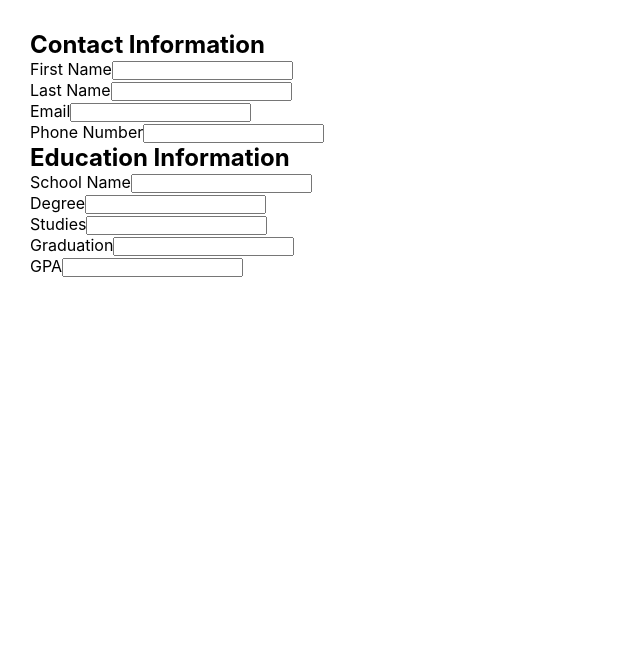
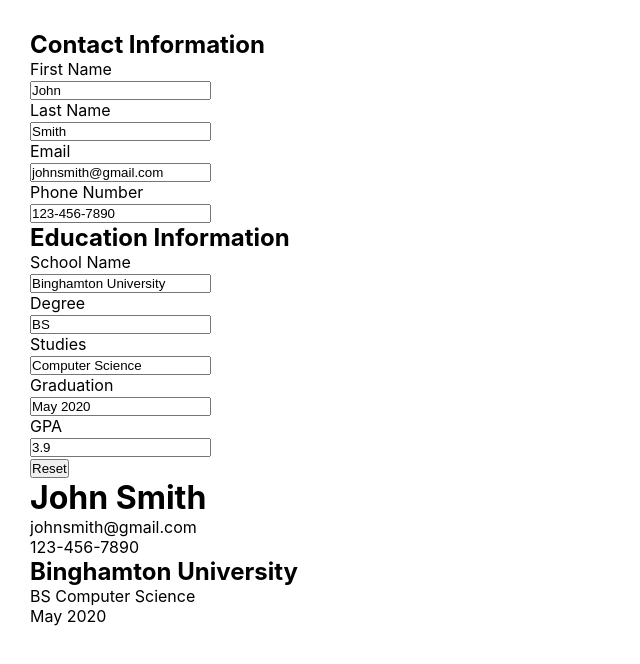
Before and after one commit to Derrickdog/profile-creator, a React (Create React App) app: page / in a window 1280 px wide. Shown: the top 664 px of the page, without its empty margins (0-640 px from the left). Built offline with nearby package versions, Linux system fonts and the light colour scheme.

Commit message:
Edit format

```diff
--- a/src/components/FormGeneral.js
+++ b/src/components/FormGeneral.js
@@ -6,15 +6,15 @@ class FormGeneral extends Component {
       super(props)
 
       this.state = {
-         firstName: '',
-         lastName: '',
-         email: '',
-         phoneNumber: '',
-         schoolName: '',
-         degree: '',
-         studies: '',
-         gpa: '',
-         graduationDate: ''
+         firstName: 'John',
+         lastName: 'Smith',
+         email: 'johnsmith@gmail.com',
+         phoneNumber: '123-456-7890',
+         schoolName: 'Binghamton University',
+         degree: 'BS',
+         studies: 'Computer Science',
+         gpa: '3.9',
+         graduationDate: 'May 2020'
       }
     }
 
@@ -78,6 +78,20 @@ class FormGeneral extends Component {
       })
     }
 
+    handleReset = () => {
+      this.setState({
+        firstName: '',
+        lastName: '',
+        email: '',
+        phoneNumber: '',
+        schoolName: '',
+        degree: '',
+        studies: '',
+        gpa: '',
+        graduationDate: ''
+      })
+    }
+
   render() {
     const { firstName, lastName, email, phoneNumber, schoolName, degree, studies, gpa, graduationDate } = this.state;
     return (
@@ -85,50 +99,51 @@ class FormGeneral extends Component {
         <h2>Contact Information</h2>
         <form onSubmit={this.handleSubmit}>
           <div>
-              <label>First Name</label>
+              <label>First Name</label><br />
               <input type='text' value={firstName} onChange={this.handleFirstNameChange} />
           </div>
           <div>
-              <label>Last Name</label>
+              <label>Last Name</label><br />
               <input type='text' value={lastName} onChange={this.handleLastNameChange} />
           </div>
           <div>
-              <label>Email</label>
+              <label>Email</label><br />
               <input type='email' value={email} onChange={this.handleEmailChange} />
           </div>
           <div>
-              <label>Phone Number</label>
+              <label>Phone Number</label><br />
               <input type='phone' value={phoneNumber} onChange={this.handlePhoneNumberChange} />
           </div>
           <h2>Education Information</h2>
           <div>
-              <label>School Name</label>
+              <label>School Name</label><br />
               <input type='text' value={schoolName} onChange={this.handleSchool} />
           </div>
           <div>
-              <label>Degree</label>
+              <label>Degree</label><br />
               <input type='text' value={degree} onChange={this.handleDegree} />
           </div>
           <div>
-              <label>Studies</label>
+              <label>Studies</label><br />
               <input type='text' value={studies} onChange={this.handleStudies} />
           </div>
           <div>
-              <label>Graduation</label>
+              <label>Graduation</label><br />
               <input type='text' value={graduationDate} onChange={this.handleGraduation} />
           </div>
           <div>
-              <label>GPA</label>
+              <label>GPA</label><br />
               <input type='number' value={gpa} onChange={this.handleGpa} />
           </div>
+          <button type='reset' onClick={this.handleReset}>Reset</button>
         </form>
         <div>
           <h1>{firstName} {lastName}</h1>
           <p>{email}</p>
           <p>{phoneNumber}</p>
           <h2>{schoolName}</h2>
-          <p>{degree} {studies} {graduationDate}</p>
-          <p>{gpa}</p>
+          <p>{degree} {studies}</p>
+          <p>{graduationDate}</p>
         </div>
       </div>
     )
```
